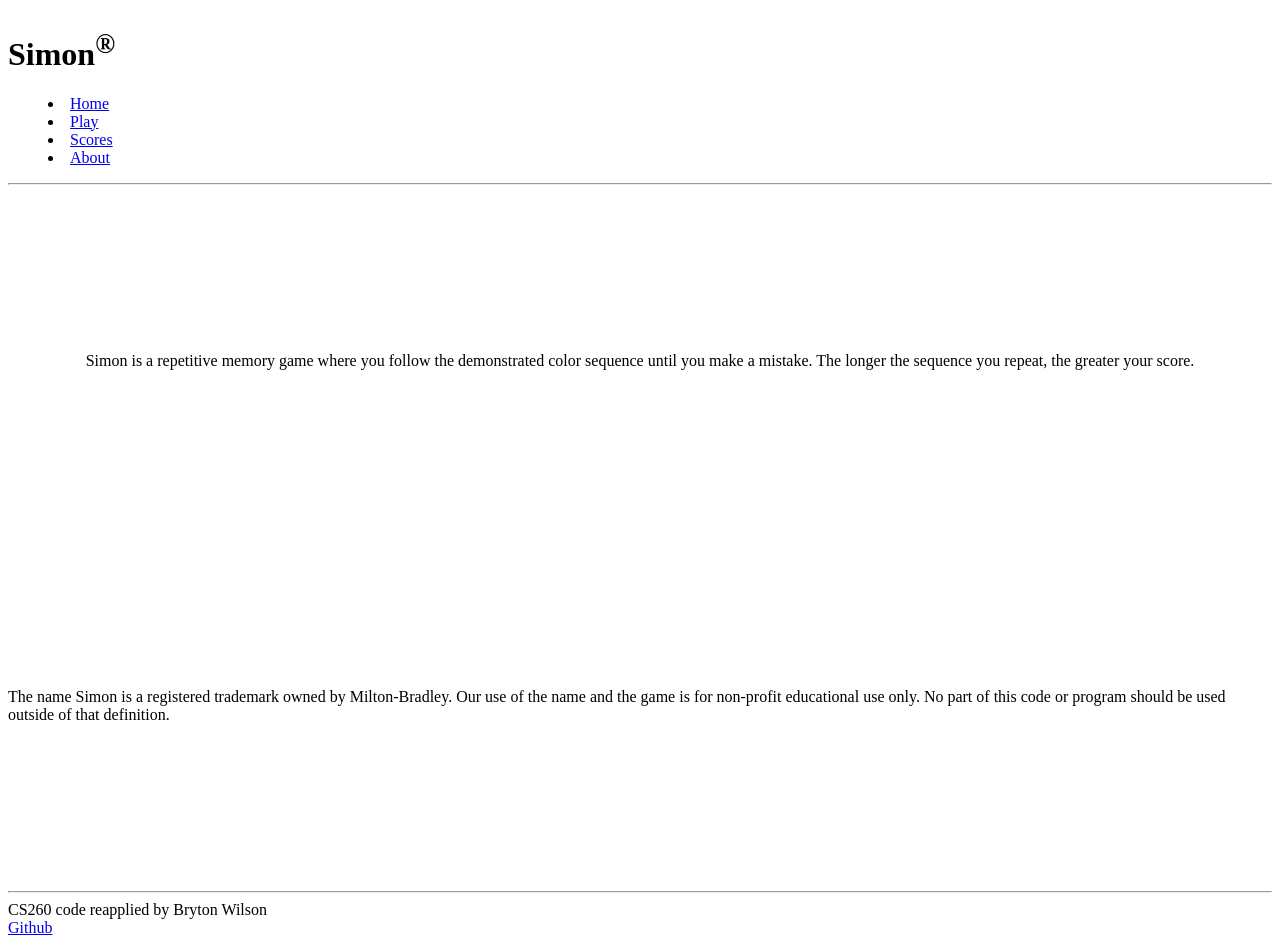
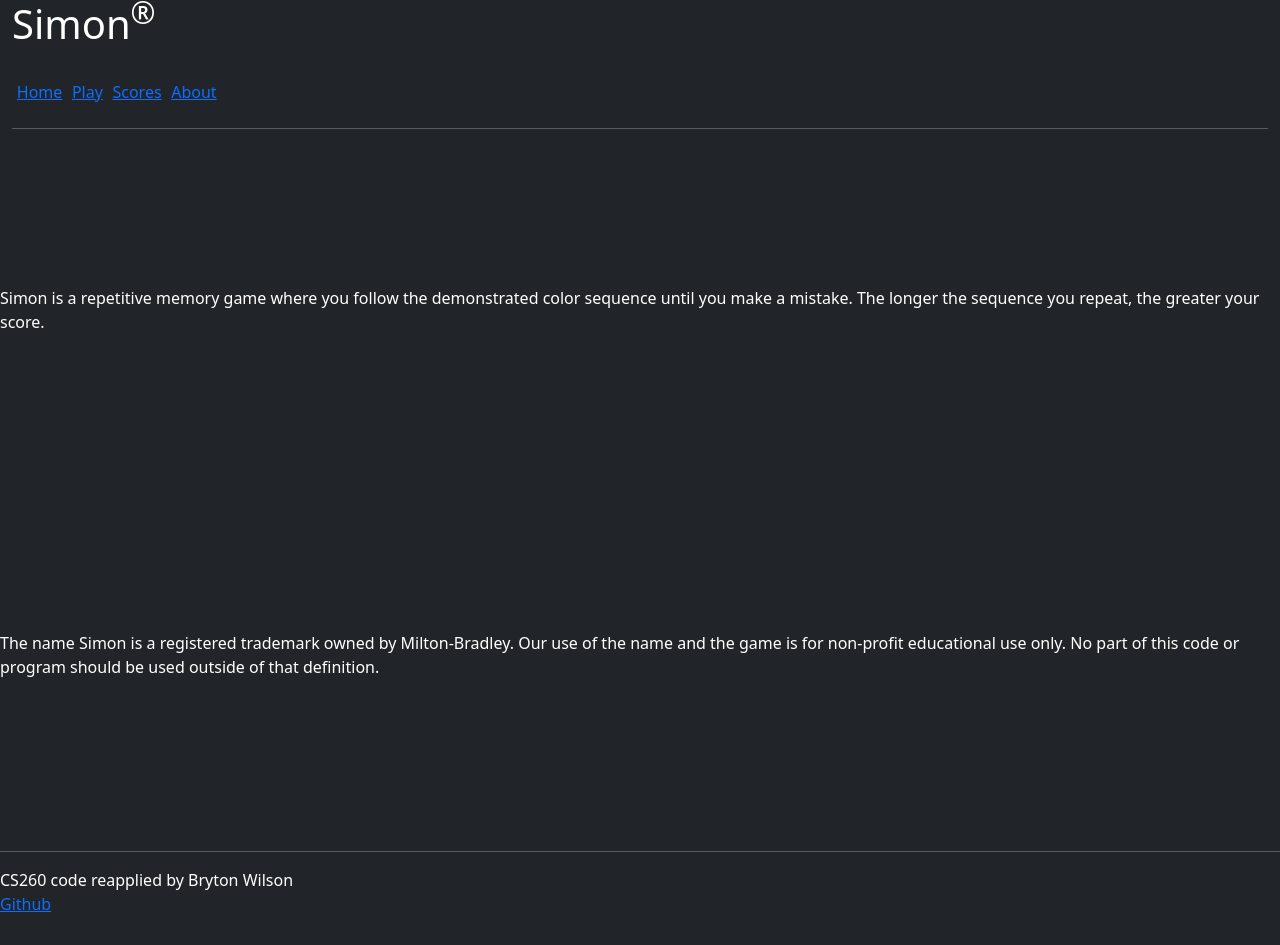
Before and after one commit to BrtWilson/simon, a plain HTML site: page about.html in a window 1280 px wide. After the commit the page ends 916 px from the top, so only its background shows below. Drawn offline with nearby package versions, Linux system fonts and the light colour scheme.

Commit message:
Bootstrap implemented for nav bar/header

```diff
--- a/about.html
+++ b/about.html
@@ -4,18 +4,25 @@
         <meta charset="UTF-8" />
         <meta name="viewport" content=""width=device-width, initial-scale=1.0" />
         <link rel="stylesheet" href="main.css" />
+        <!-- Include bootstrap CSS framework -->
+        <link
+          href="https://cdn.jsdelivr.net/npm/bootstrap@5.2.2/dist/css/bootstrap.min.css"
+          rel="stylesheet"
+          integrity="sha384-Zenh87qX5JnK2Jl0vWa8Ck2rdkQ2Bzep5IDxbcnCeuOxjzrPF/et3URy9Bv1WTRi"
+          crossorigin="anonymous"
+        />
         <title>About</title>
     </head>
-    <body>
-        <header>
+    <body class="bg-dark text-white">
+        <header class="container-fluid">
             <h1>Simon<sup>&reg</sup></h1>
 
-            <nav>
-                <menu>
-                    <li><a href="index.html">Home</a></li>
-                    <li><a href="play.html">Play</a></li>
-                    <li><a href="scores.html">Scores</a></li>
-                    <li><a href="about.html">About</a></li>
+            <nav class="navbar fixed navbar-dark">
+                <menu class="navbar-nav">
+                    <li class="nav-item"><a href="index.html">Home</a></li>
+                    <li class="nav-item"><a href="play.html">Play</a></li>
+                    <li class="nav-item"><a href="scores.html">Scores</a></li>
+                    <li class="nav-item"><a href="about.html">About</a></li>
                 </menu>
             </nav>
 
--- a/main.css
+++ b/main.css
@@ -19,3 +19,19 @@ main {
 footer {
     flex: 0 30px;
 }
+
+menu {
+    flex: 1;
+    display: flex;
+    flex-direction: row !important;
+    list-style: none;
+}
+
+.navbar-brand {
+    padding-left: 0.3em;
+    border-bottom: solid rgb(182, 182, 0) thin;
+}
+
+menu .nav-item {
+    padding: 0 0.3em;
+}
```
Also changed, not shown: index.html (+15 -8 lines), play.html (+15 -8 lines), scores.html (+15 -8 lines).
